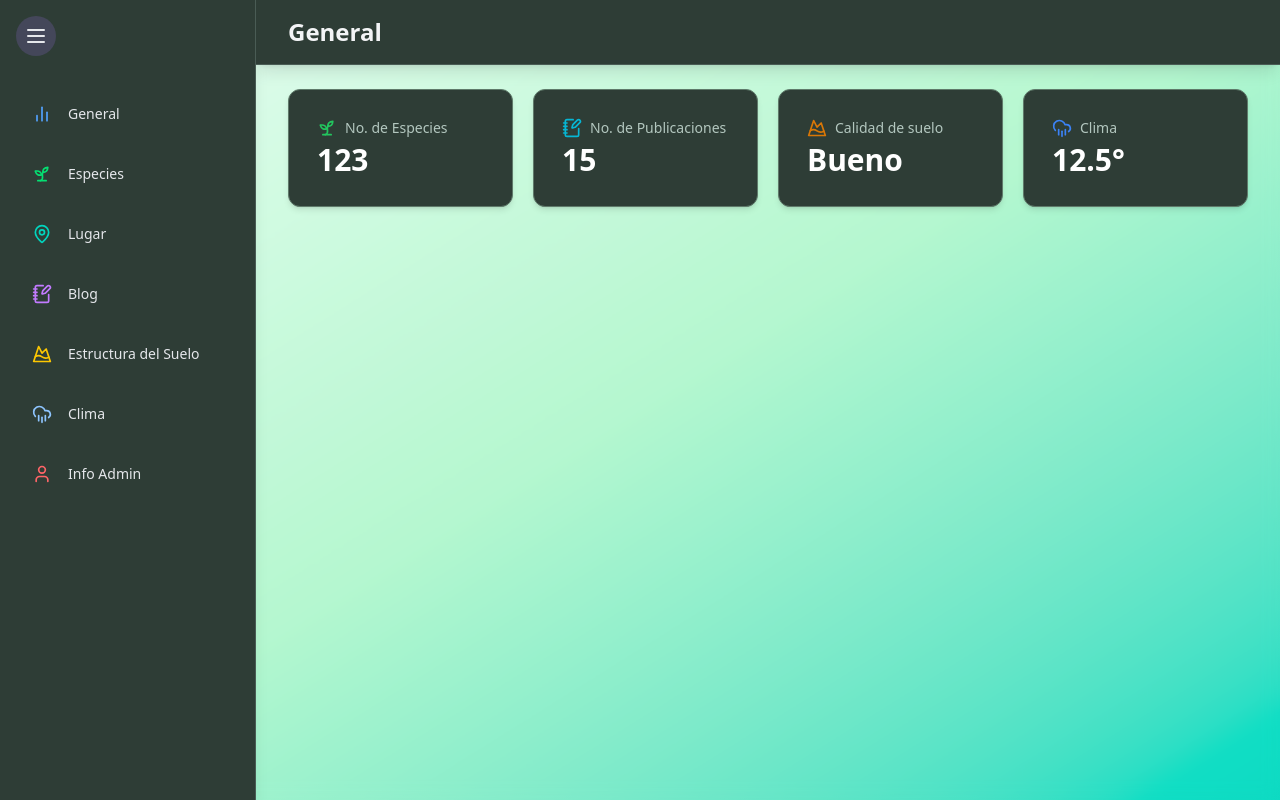
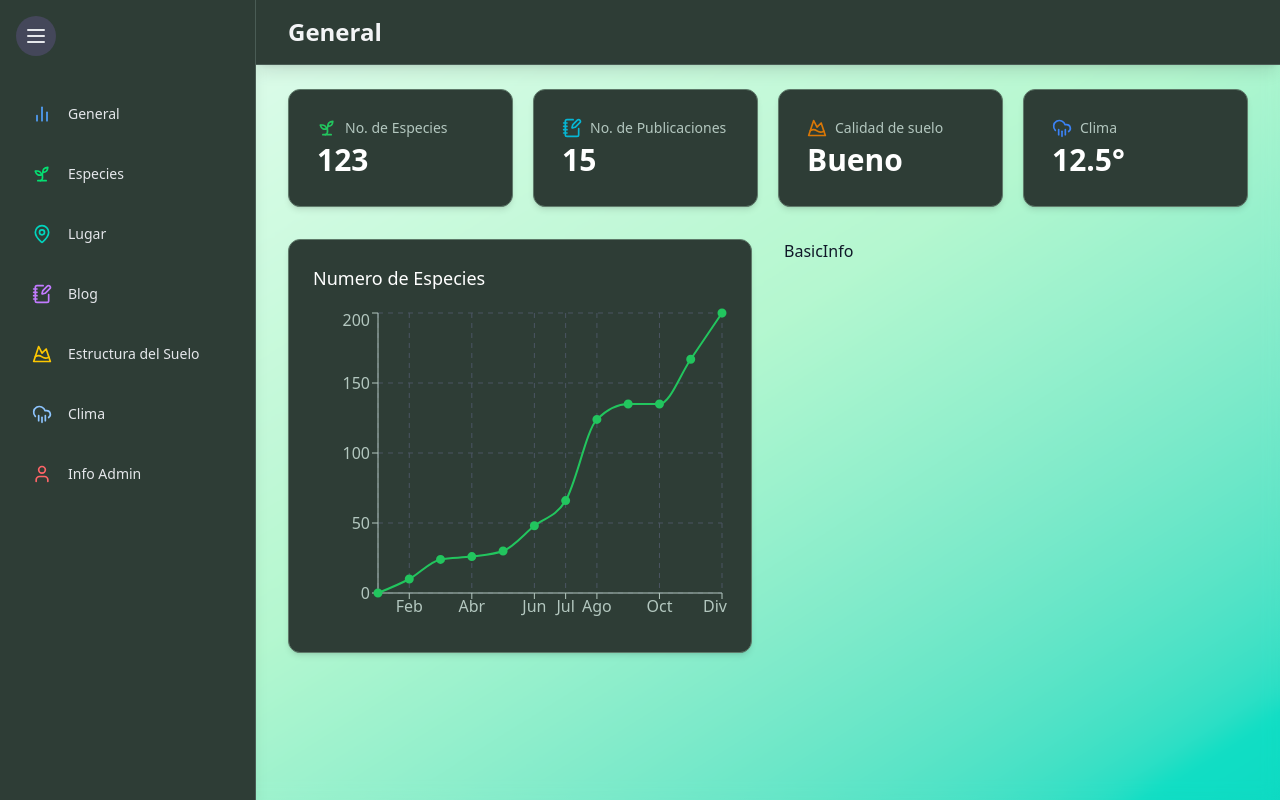
Before and after one commit to romtega/admin-dashboard, a React (Vite) app: page / in a window 1280 px wide. Built offline with nearby package versions, Linux system fonts and the light colour scheme.

Commit message:
feat: speciesoverviewchart

```diff
--- /dev/null
+++ b/src/components/overview/BasicInfo.jsx
@@ -0,0 +1,7 @@
+import React from "react"
+
+const BasicInfo = () => {
+  return <div>BasicInfo</div>
+}
+
+export default BasicInfo
--- /dev/null
+++ b/src/components/overview/SpeciesOverviewChart.jsx
@@ -0,0 +1,65 @@
+import {
+  LineChart,
+  Line,
+  XAxis,
+  YAxis,
+  CartesianGrid,
+  Tooltip,
+  ResponsiveContainer,
+} from "recharts"
+import { motion } from "framer-motion"
+
+const SpeciesData = [
+  { name: "Ene", Cantidad: 0 },
+  { name: "Feb", Cantidad: 10 },
+  { name: "Mar", Cantidad: 24 },
+  { name: "Abr", Cantidad: 26 },
+  { name: "May", Cantidad: 30 },
+  { name: "Jun", Cantidad: 48 },
+  { name: "Jul", Cantidad: 66 },
+  { name: "Ago", Cantidad: 124 },
+  { name: "Sep", Cantidad: 135 },
+  { name: "Oct", Cantidad: 135 },
+  { name: "Nov", Cantidad: 167 },
+  { name: "Div", Cantidad: 200 },
+]
+const SpeciesOverviewChart = () => {
+  return (
+    <motion.div
+      className="bg-[#2E3D36] bg-opacity-80 backdrop-blur-md shadow-md rounded-xl p-6 border border-[#5F7A6A]"
+      initial={{ opacity: 0, y: 20 }}
+      animate={{ opacity: 1, y: 0 }}
+      transition={{ delay: 0.2 }}
+    >
+      <h2 className="mb-4 text-lg font-medium text-white">
+        Numero de Especies
+      </h2>
+      <div className="h-80">
+        <ResponsiveContainer width="100%" height="100%">
+          <LineChart data={SpeciesData}>
+            <CartesianGrid strokeDasharray="5 5" stroke="#4B5563" />
+            <XAxis dataKey="name" stroke="#B3C7BF" />
+            <YAxis stroke="#B3C7BF" />
+            <Tooltip
+              contentStyle={{
+                backgroundColor: "#2E3D36",
+                borderColor: "#5F7A6A",
+              }}
+              itemStyle={{ color: "#B3C7BF" }}
+            />
+            <Line
+              type="monotone"
+              dataKey="Cantidad"
+              stroke="#22C55E"
+              strokeWidth={2}
+              dot={{ fill: "#22C55E", strokeWidth: 3, r: 3 }}
+              activeDot={{ r: 8, strokeWidth: 2 }}
+            />
+          </LineChart>
+        </ResponsiveContainer>
+      </div>
+    </motion.div>
+  )
+}
+
+export default SpeciesOverviewChart
--- a/src/pages/OverviewPage.jsx
+++ b/src/pages/OverviewPage.jsx
@@ -3,6 +3,8 @@ import { Sprout, NotebookPen, MountainSnow, CloudRain } from "lucide-react"
 
 import Header from "@/components/common/Header"
 import StatCard from "@/components/common/StatCard"
+import SpeciesOverviewChart from "@/components/overview/SpeciesOverviewChart"
+import BasicInfo from "@/components/overview/BasicInfo"
 
 const OverviewPage = () => {
   return (
@@ -41,6 +43,11 @@ const OverviewPage = () => {
             color="#3B82F6"
           />
         </motion.div>
+
+        <div className="grid grid-cols-1 lg:grid-cols-2 gap-8">
+          <SpeciesOverviewChart />
+          <BasicInfo />
+        </div>
       </main>
     </div>
   )
```
